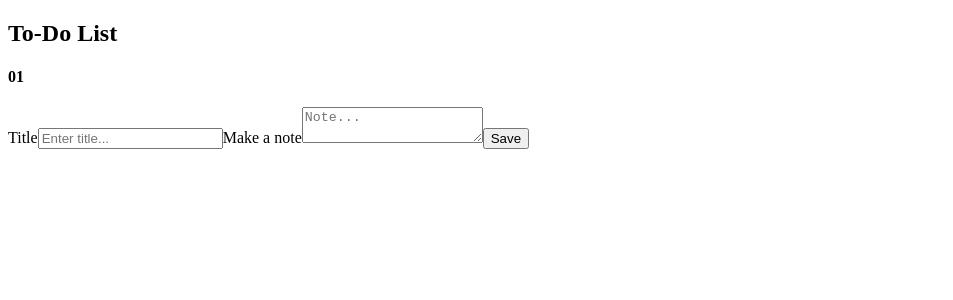
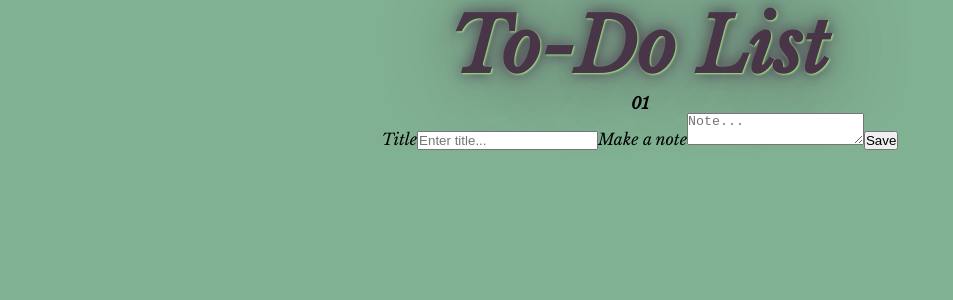
Before and after one commit to amadi5892/To-Do-List-App, a React (Create React App) app: page / in a window 1280 px wide. Shown: the top 300 px of the page, without its empty margins (0-953 px from the left). Built offline with nearby package versions, Linux system fonts and the light colour scheme.

Commit message:
background-color and title css

```diff
--- a/public/index.html
+++ b/public/index.html
@@ -3,6 +3,9 @@
   <head>
     <meta charset="utf-8" />
     <link rel="icon" href="%PUBLIC_URL%/favicon.ico" />
+    <link rel="preconnect" href="https://fonts.googleapis.com">
+    <link rel="preconnect" href="https://fonts.gstatic.com" crossorigin>
+    <link href="https://fonts.googleapis.com/css2?family=Libre+Baskerville:ital@0;1&family=Source+Sans+Pro&display=swap" rel="stylesheet">
     <meta name="viewport" content="width=device-width, initial-scale=1" />
     <meta name="theme-color" content="#000000" />
     <meta
--- a/src/App.css
+++ b/src/App.css
@@ -1,3 +1,30 @@
-.app {
+/* App Colors
+English Violet - #493548
+Independence - #4B4E6D
+Steel Teal - #6A8D92
+Dark Sea Green - #80B192
+Light Green - #A1E887
 
+Fonts
+font-family: 'Libre Baskerville', serif;
+font-family: 'Source Sans Pro', sans-serif;*/
+
+* {
+    margin: 0;
+    padding: 0;
+    box-sizing: border-box;
 }
+
+body {
+    font-family: 'Libre Baskerville', serif;
+    font-weight: 400;
+    font-style: italic;
+    text-align: center;
+    background-color: #80B192;
+}
+
+.app-title {
+    font-size: 4.6875em;
+    color: #493548;
+    text-shadow: 1px 1px 2px #A1E887, 0 0 1em #493548, 0 0 0.2em #493548;
+}
```
